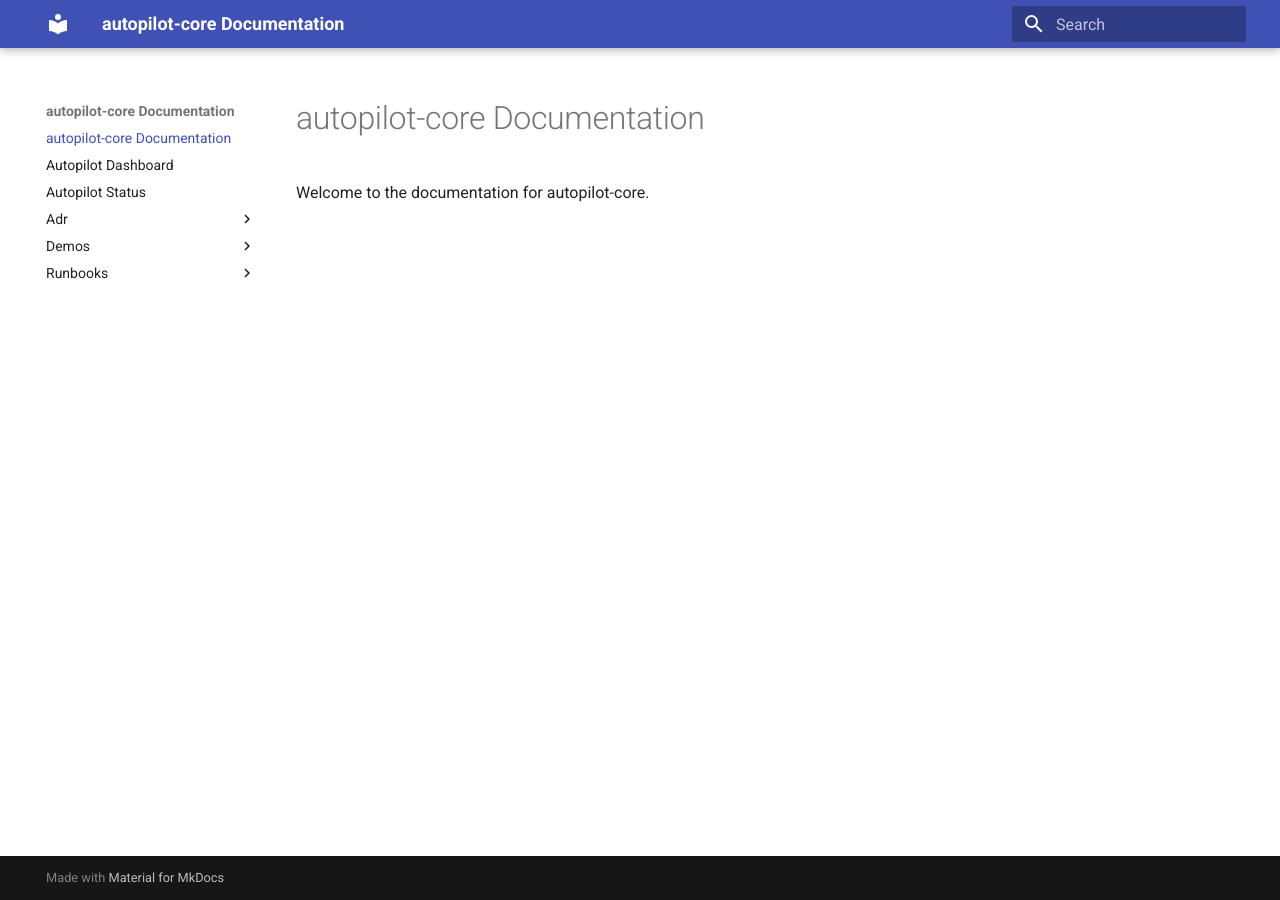
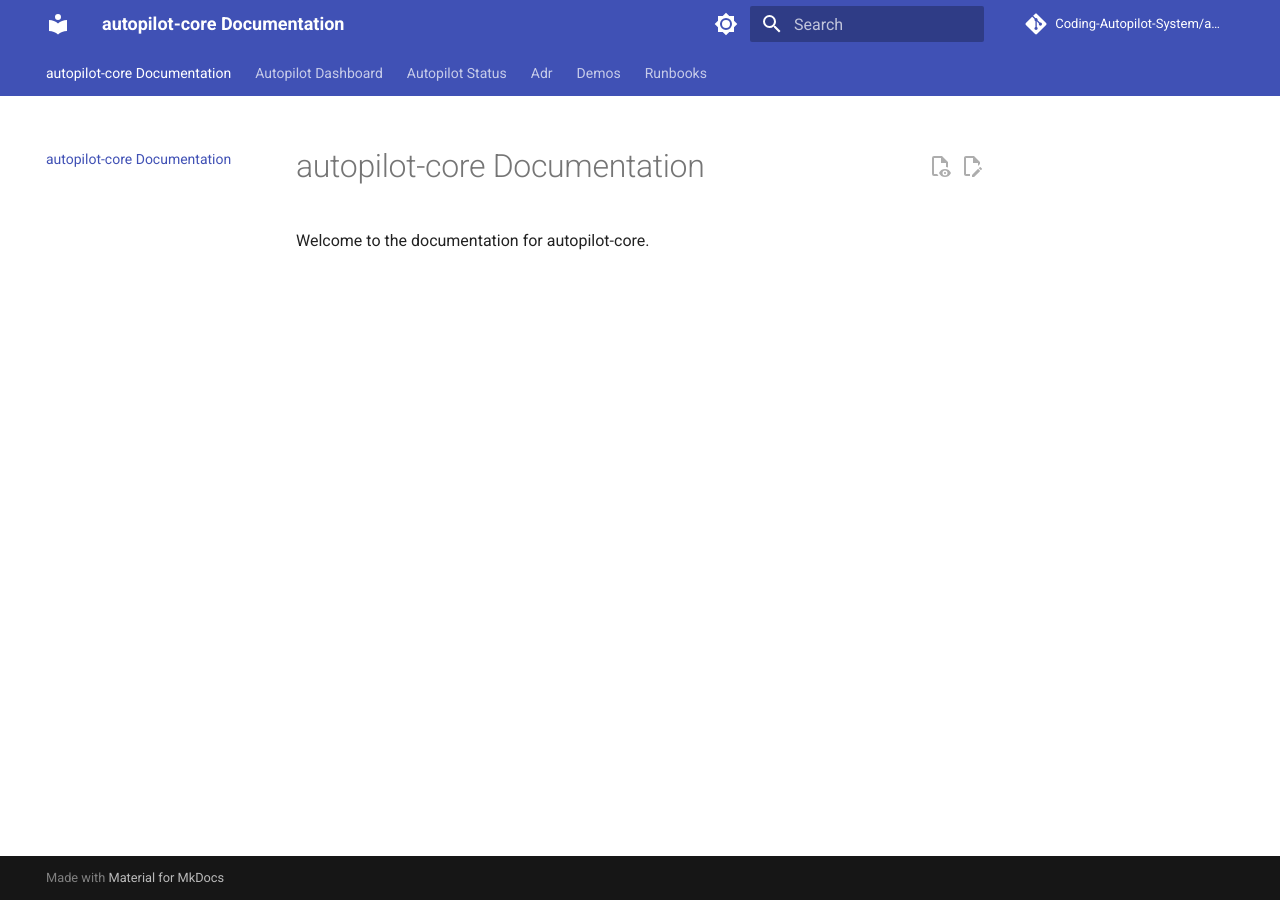
Before and after one commit to Coding-Autopilot-System/autopilot-core, an MkDocs documentation site: the page built from docs/index.md, in a window 1280 px wide. Built offline with MkDocs 1.6.1 and Material for MkDocs 9.7.7, drawn with Linux system fonts in a browser that asks for light colours; comment, search, counter and statistics services are not loaded.

Commit message:
gsd:quick ui: inject elite mkdocs material configuration

```diff
--- a/mkdocs.yml
+++ b/mkdocs.yml
@@ -1,3 +1,61 @@
 site_name: autopilot-core Documentation
+site_description: Autonomous GitHub workflow engine for the Coding Autopilot System.
+site_url: https://Coding-Autopilot-System.github.io/gsd-orchestrator/
+
 theme:
   name: material
+  font:
+    text: Roboto
+    code: Roboto Mono
+  palette:
+    # Palette toggle for light mode
+    - media: "(prefers-color-scheme: light)"
+      scheme: default
+      primary: indigo
+      accent: blue
+      toggle:
+        icon: material/brightness-7
+        name: Switch to dark mode
+    # Palette toggle for dark mode
+    - media: "(prefers-color-scheme: dark)"
+      scheme: slate
+      primary: indigo
+      accent: blue
+      toggle:
+        icon: material/brightness-4
+        name: Switch to light mode
+  features:
+    - navigation.tabs
+    - navigation.sections
+    - navigation.top
+    - navigation.indexes
+    - search.suggest
+    - search.highlight
+    - search.share
+    - content.code.copy
+    - content.action.edit
+    - content.action.view
+
+repo_name: Coding-Autopilot-System/autopilot-core
+repo_url: https://github.com/Coding-Autopilot-System/autopilot-core
+edit_uri: edit/main/docs/
+
+markdown_extensions:
+  - pymdownx.highlight:
+      anchor_linenums: true
+      line_spans: __span
+      pygments_lang_class: true
+  - pymdownx.inlinehilite
+  - pymdownx.snippets
+  - pymdownx.superfences:
+      custom_fences:
+        - name: mermaid
+          class: mermaid
+          format: !!python/name:pymdownx.superfences.fence_code_format
+  - admonition
+  - pymdownx.details
+  - pymdownx.tasklist:
+      custom_checkbox: true
+
+plugins:
+  - search
```
